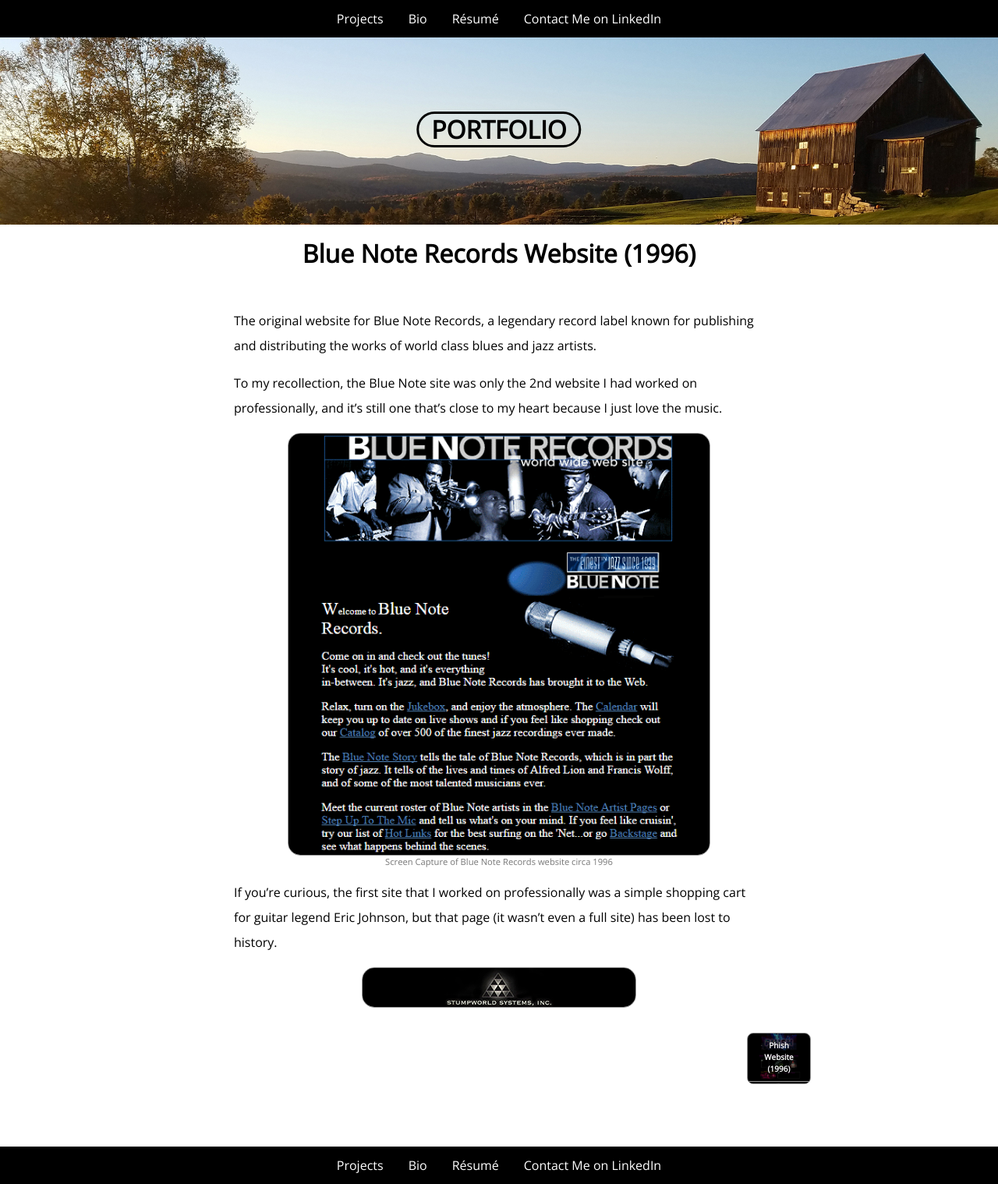
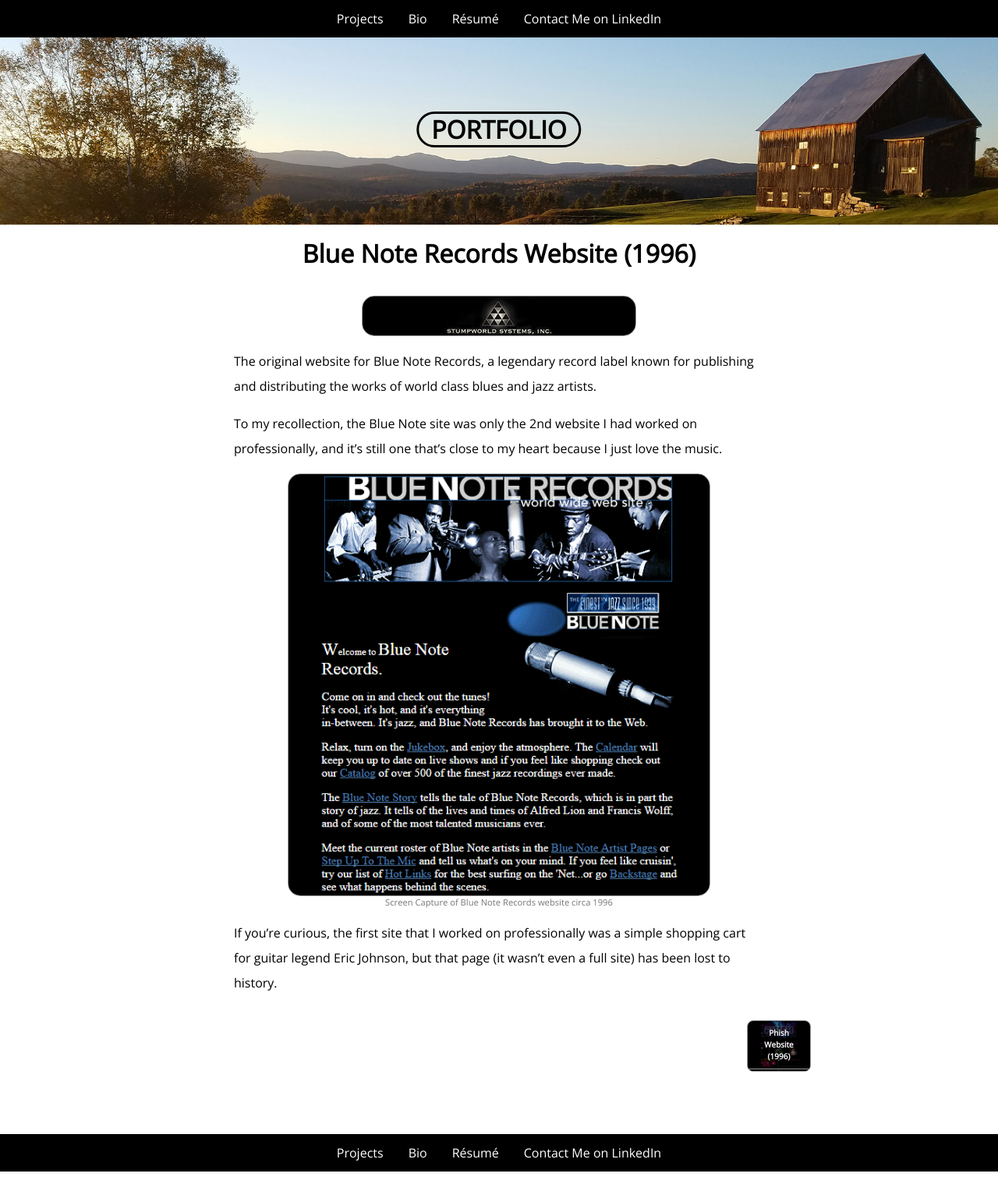
Before and after one commit to electrocentric/electrocentric.github.io, a Jekyll site: the page built from _posts/1996-10-19-blue-note-records-website.md, in a window 1280 px wide. Shown: the whole page at 78% size. Built offline with Jekyll 4.4.1, drawn with Linux system fonts in a browser that asks for light colours.

Commit message:
Moved the company image up above the content in the template so the bottom area is less cluttered.

```diff
--- a/_layouts/project.html
+++ b/_layouts/project.html
@@ -1,8 +1,8 @@
 ---
 layout: default
 ---
+<img src="/assets/companies/{{page.company}}-350.png" class="project-company">
 <div class="post-content">{{ content }}</div>
-<img src="/assets/companies/{{page.company}}-350.png" class="project-company">
 <div class="project-navigator">
 	{% if page.previous.url %}
 		<article class="project-thumbnail">
```
